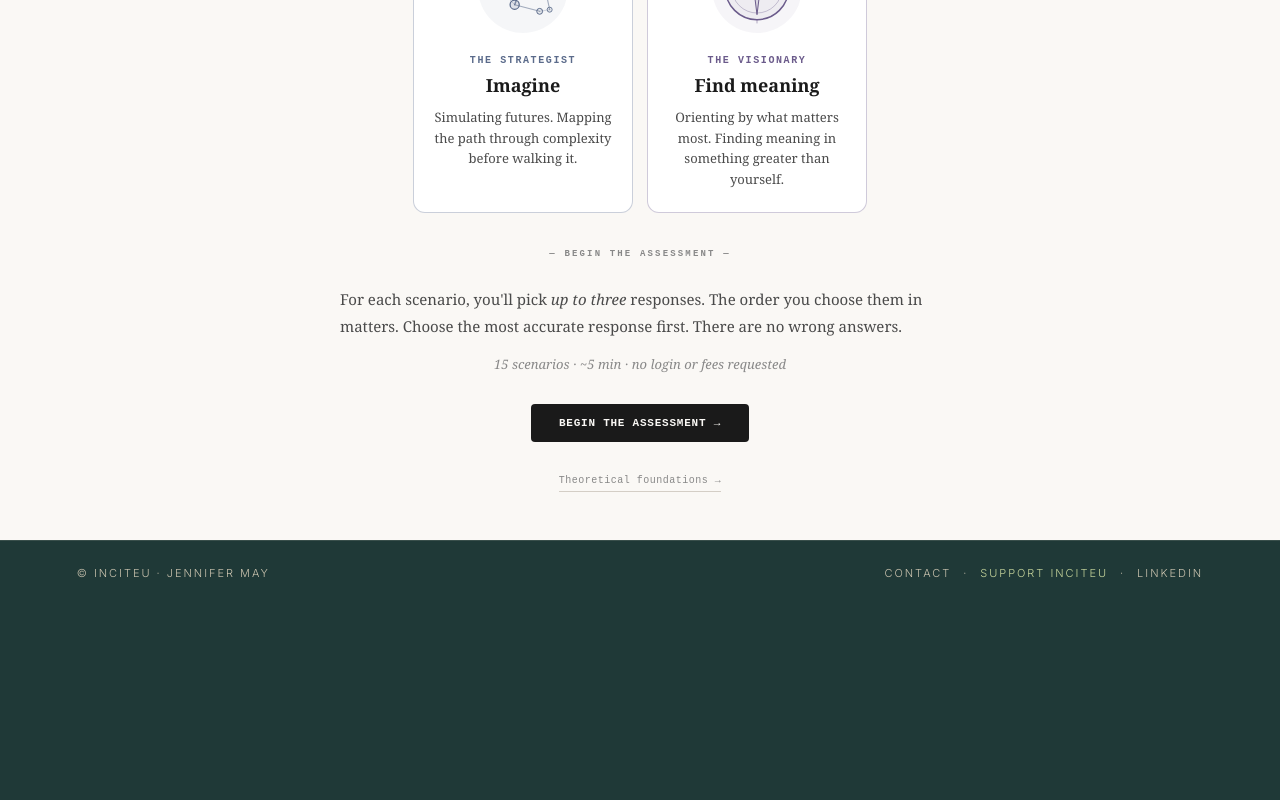
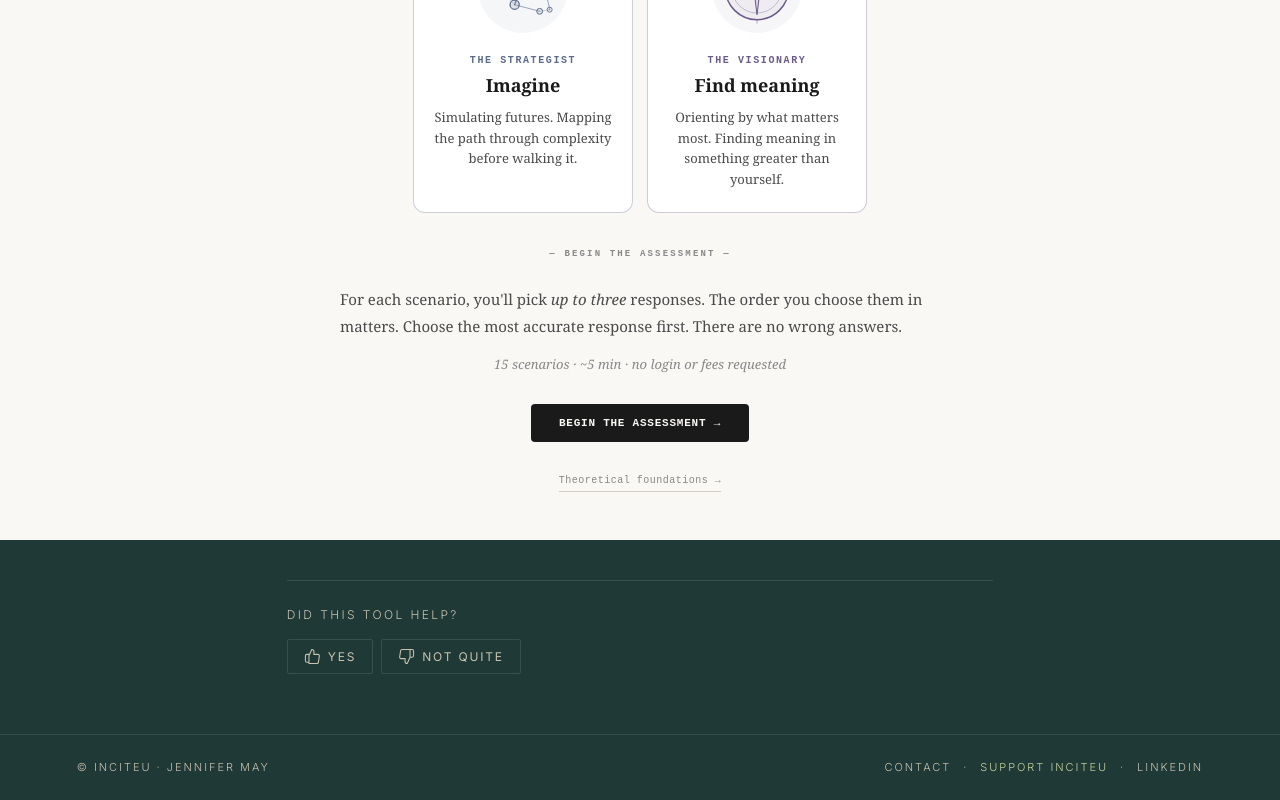
Before and after one commit to JMZywietz/InciteU, a React app in the folder src/: page /tools/self/leadership-capacities in a window 1280 px wide. Shown: the part 1950-2750 px from the top of the page. Before the commit the page ends 2557 px from the top, so only its background shows below. Built offline with nearby package versions, Linux system fonts and the light colour scheme; the HTML template or start-up script is replaced by a standard one.

Commit message:
Wire ToolFeedback into PreMortem landing + LCA

```diff
--- a/src/tools/LeadershipCapacitiesAnalysis.jsx
+++ b/src/tools/LeadershipCapacitiesAnalysis.jsx
@@ -2,6 +2,7 @@ import React, { useEffect, useRef } from 'react';
 import { useAppNavigate } from '../lib/useAppNavigate.js';
 import { synthesize, extractText } from '../lib/synthesize.js';
 import SEO from '../components/SEO.jsx';
+import ToolFeedback from '../components/ToolFeedback.jsx';
 import LSA_SCRIPT from './LCA_runtime.js?raw';
 
 // ============================================================================
@@ -1907,6 +1908,16 @@ export default function LeadershipStanceAssessmentPage() {
       />
       <style>{LSA_CSS}</style>
       <div ref={rootRef} className="lsa-root" />
+      <div style={{ padding: '0 6vw 60px', maxWidth: 860, margin: '0 auto' }}>
+        <ToolFeedback
+          formspreeId="mzdwwygz"
+          toolName="Leadership Capacities Analysis"
+          role="subject"
+          initialQuestion="Did this tool help?"
+          positivePrompt="What made it useful?"
+          negativePrompt="What could have made it more useful?"
+        />
+      </div>
     </>
   );
 }
--- a/src/tools/PreMortem.jsx
+++ b/src/tools/PreMortem.jsx
@@ -3,6 +3,7 @@ import { C, F } from '../theme.js';
 import { btn, btnHoverIn, btnHoverOut, eyebrow, heading } from '../styles.js';
 import { useAppNavigate } from '../lib/useAppNavigate.js';
 import SEO from '../components/SEO.jsx';
+import ToolFeedback from '../components/ToolFeedback.jsx';
 
 const PREMORTEM_URL = 'https://claude.ai/public/artifacts/b6fdfb33-8a4a-4237-b58d-0f24d5cb814e';
 
@@ -68,6 +69,14 @@ export default function PreMortemPage() {
       <p style={{ fontSize: 12, color: C.creamMuted, marginTop: 28, fontStyle: 'italic', maxWidth: 540 }}>
         Opens in a new tab. The tool itself runs as a published Claude artifact.
       </p>
+      <ToolFeedback
+        formspreeId="mzdwwygz"
+        toolName="Pre-Mortem"
+        role="subject"
+        initialQuestion="Did this tool help?"
+        positivePrompt="What made it useful?"
+        negativePrompt="What could have made it more useful?"
+      />
     </main>
   );
 }
```
